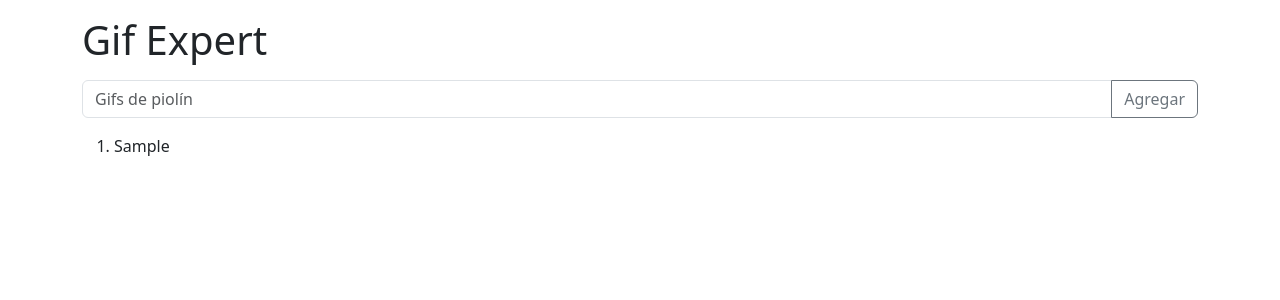
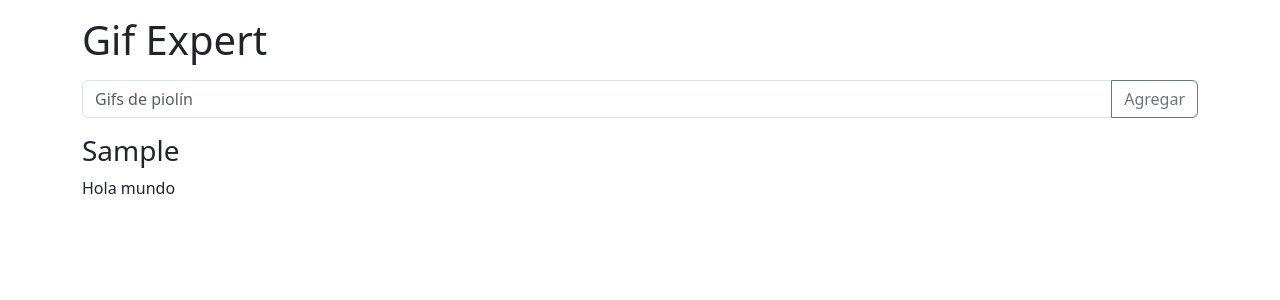
Before and after one commit to jisazamp/gif-expert-app, a React (Vite) app: page / in a window 1280 px wide. Both pictures are taken after typing "Sample" into the empty fields and a click on the button "Agregar". Shown: the top 300 px of the page. Built offline with nearby package versions, Linux system fonts and the light colour scheme.

Commit message:
grid gif

```diff
--- a/src/App.jsx
+++ b/src/App.jsx
@@ -1,5 +1,6 @@
 import { useState } from "react";
 import { AddCategory } from "./components/AddCategory";
+import { GridGif } from "./components/GridGif";
 
 const App = () => {
   const [categories, setCategories] = useState([]);
@@ -12,11 +13,9 @@ const App = () => {
       <AddCategory categories={categories} setCategories={setCategories} />
 
       {/* listado de gifs */}
-      <ol className="mt-3">
-        {categories.map((c) => (
-          <li key={c}>{c}</li>
-        ))}
-      </ol>
+      {categories.map((c) => (
+        <GridGif key={c} category={c} />
+      ))}
     </div>
   );
 };
--- /dev/null
+++ b/src/components/GridGif.jsx
@@ -0,0 +1,8 @@
+export const GridGif = ({ category }) => {
+  return (
+    <div className="mt-3">
+      <h3>{category}</h3>
+      <p>Hola mundo</p>
+    </div>
+  );
+};
```
